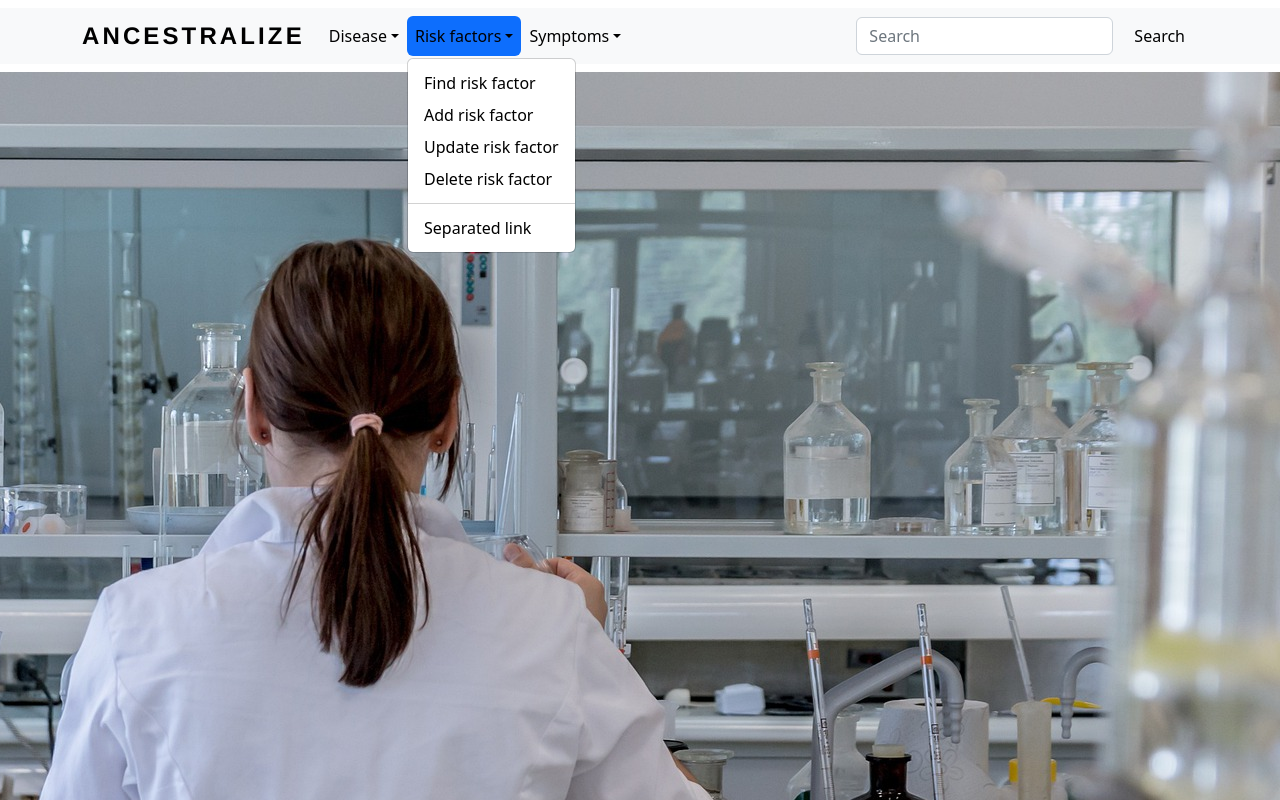
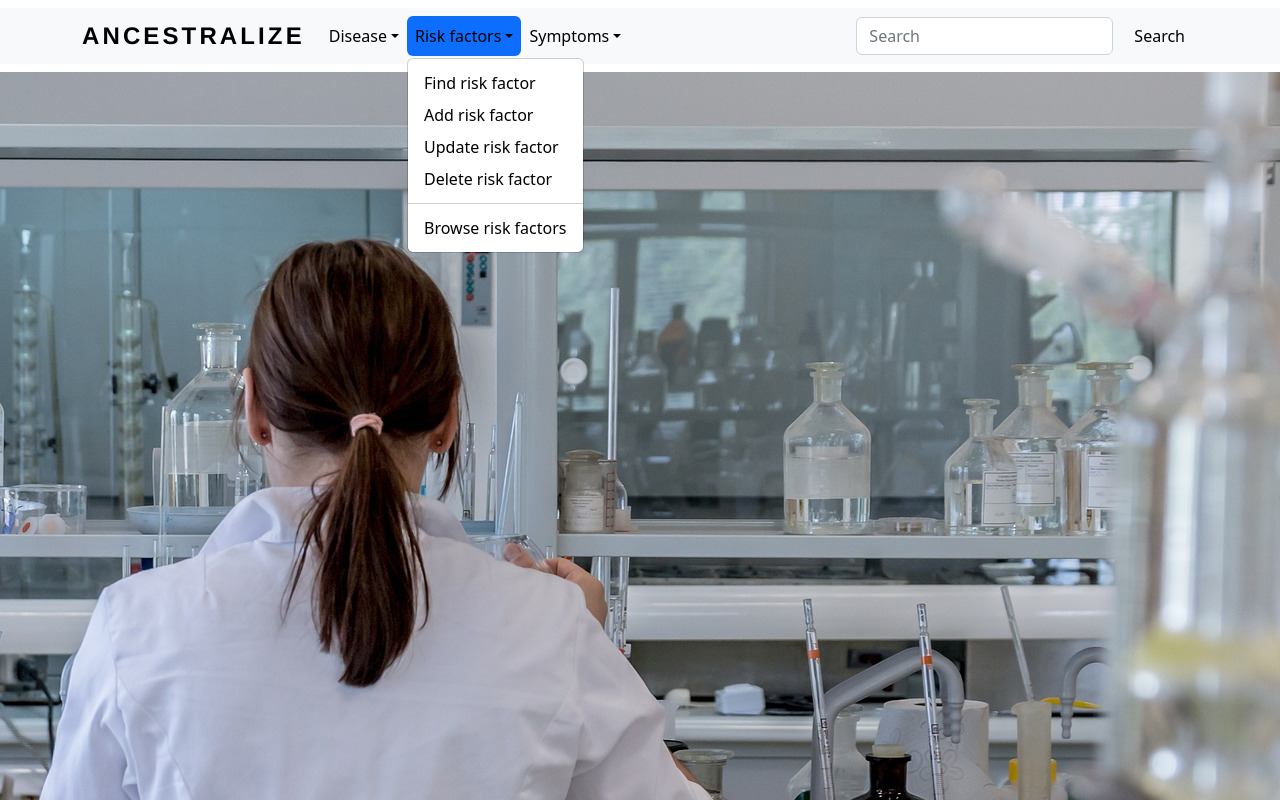
Before and after one commit to takacsberni/medical-information-knowledge-base, a React (Create React App) app in the folder src/main/ui/: page / in a window 1280 px wide. Both pictures are taken after a click on the button "Risk factors". Shown: the top 800 px of the page. Built offline with nearby package versions, Linux system fonts and the light colour scheme.

Commit message:
fix: correct dropdown item's name

```diff
--- a/src/main/ui/src/components/NavigationBar.tsx
+++ b/src/main/ui/src/components/NavigationBar.tsx
@@ -32,7 +32,7 @@ const NavigationBar: React.FC = () => {
                             <NavDropdown.Item>Delete risk factor</NavDropdown.Item>
                             <NavDropdown.Divider />
                             <NavDropdown.Item >
-                                Separated link
+                                Browse risk factors
                             </NavDropdown.Item>
                         </NavDropdown>
                         <NavDropdown title="Symptoms" id="basic-nav-dropdown" renderMenuOnMount={true}>
@@ -42,11 +42,9 @@ const NavigationBar: React.FC = () => {
                             <NavDropdown.Item>Delete symptom</NavDropdown.Item>
                             <NavDropdown.Divider />
                             <NavDropdown.Item >
-                                Separated link
+                                Browse symptoms
                             </NavDropdown.Item>
                         </NavDropdown>
-                        {/*<Nav.Link href="#home">Home</Nav.Link>*/}
-                        {/*<Nav.Link href="#link">Link</Nav.Link>*/}
                     </Nav>
 
                     <Form className="d-flex">
--- /dev/null
+++ b/src/main/ui/src/static/css/diseasecard.css
@@ -0,0 +1,31 @@
+.card{
+    background-color: rgba(245, 245, 245, 0.3) !important;
+    align-self: center;
+    margin-left: auto;
+    margin-right: auto;
+    height: 9rem;
+    font-family: "Helvetica","Arial","sans-serif" !important;
+    border-radius: 28px;
+    margin-bottom: 1px;
+}
+
+
+.card-container{
+    display: flex;
+    justify-content: center;
+    align-items: center;
+}
+
+a{
+    text-decoration: none;
+}
+
+.card-title{
+    margin-top: 1rem;
+    color: #464748;
+}
+
+.card-text{
+    color: #464748;
+    /*font-size: 1.5rem;*/
+}
```
